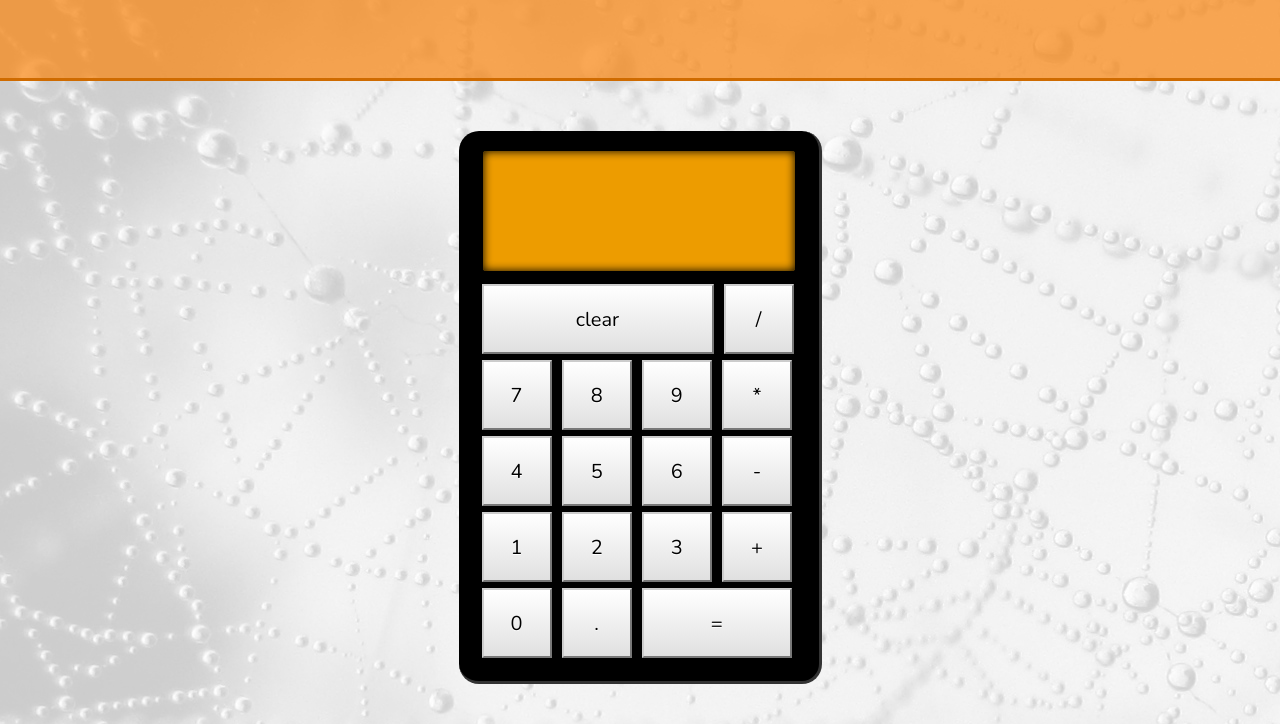
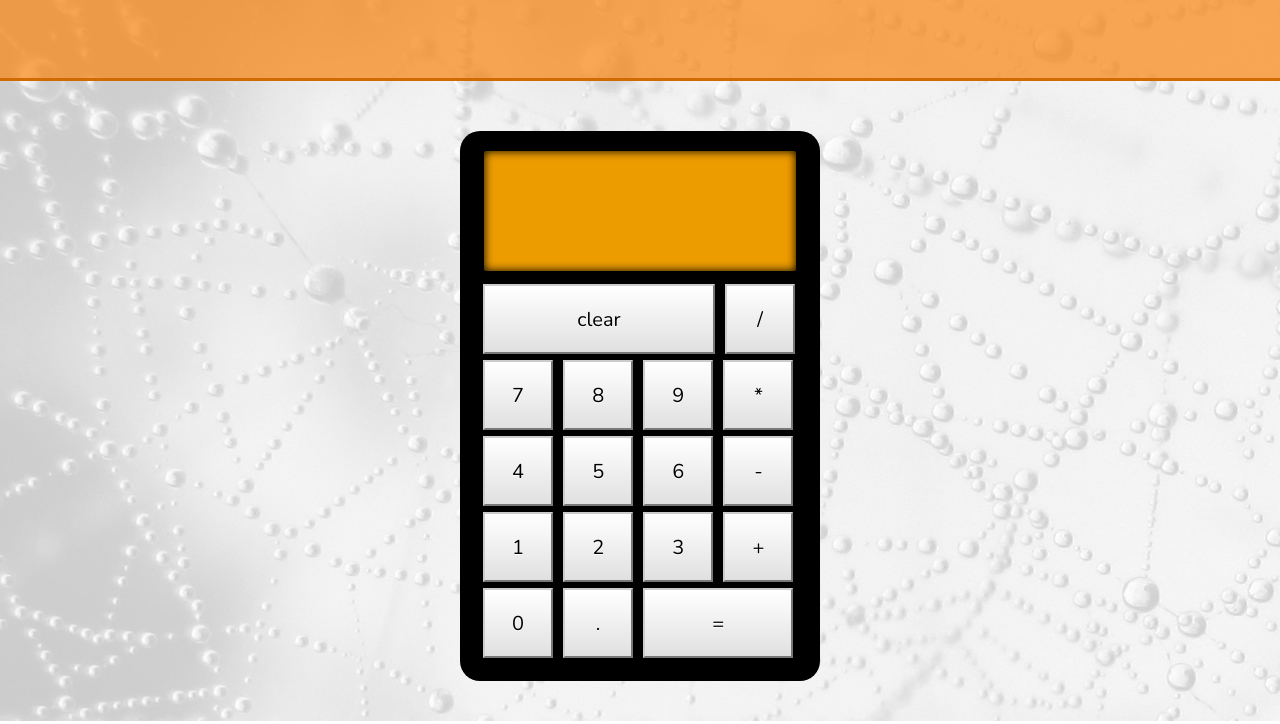
Before and after one commit to emilykeenan/calculator, a website: page public/views/index.html in a window 1280 px wide. Shown: the part 184-908 px from the top of the page. Drawn offline with nearby package versions, Linux system fonts and the light colour scheme.

Commit message:
comments

```diff
--- a/public/scripts/client.js
+++ b/public/scripts/client.js
@@ -14,7 +14,7 @@ $('.number').on('click', function() {
   appendDOM(numbers);
 });
 
-// event listener to get operator
+// event listener to get operator and put symbol on the DOM
 $('.operator').on('click', function() {
   numbers.operator = $(this).data('operator');
   appendOperator(numbers);
@@ -177,6 +177,7 @@ function appendDOM(numbers)  {
   $('#y').html(numbers.y);
 }
 
+// function to tell which operator is being called and add symbol to the DOM
 function appendOperator(numbers) {
   switch (numbers.operator) {
     case 'add':
--- a/public/styles/styles.css
+++ b/public/styles/styles.css
@@ -23,8 +23,6 @@ h1 {
   background: black;
   padding: 20px;
   border-radius: 20px;
-  border-bottom: 3px solid #333333;
-  border-right: 3px solid #333333;
 }
 
 #calculations {
--- a/routes/add.js
+++ b/routes/add.js
@@ -1,15 +1,17 @@
 var express = require('express');
 var router = express.Router();
 
+// setting empty number variable for get request
 var number = {
   result: 0
 }
 
+// addition function
 function add(x, y) {
   return x + y;
 }
 
-
+// post request for /add, takes in object with x, y, operator and does the add function on them, then sends a success status
 router.post('/', function(req, res) {
   var x = parseFloat(req.body.x);
   var y = parseFloat(req.body.y);
@@ -17,6 +19,7 @@ router.post('/', function(req, res) {
   res.sendStatus(201);
 });
 
+// get request to send the result back to the DOM
 router.get('/', function(req, res) {
   res.send(number);
 });
--- a/routes/divide.js
+++ b/routes/divide.js
@@ -1,15 +1,17 @@
 var express = require('express');
 var router = express.Router();
 
+// setting empty number variable for get request
 var number = {
   result: 0
 }
 
+// division function
 function divide(x, y) {
   return x / y;
 }
 
-
+// post request for /divide, takes in object with x, y, operator and does the divide function on them, then sends a success status
 router.post('/', function(req, res) {
   var x = parseFloat(req.body.x);
   var y = parseFloat(req.body.y);
@@ -17,6 +19,7 @@ router.post('/', function(req, res) {
   res.sendStatus(201);
 });
 
+// get request to send the result back to the DOM
 router.get('/', function(req, res) {
   res.send(number);
 });
--- a/routes/multiply.js
+++ b/routes/multiply.js
@@ -1,15 +1,17 @@
 var express = require('express');
 var router = express.Router();
 
+// setting empty number variable for get request
 var number = {
   result: 0
 }
 
+// multiplication function
 function multiply(x, y) {
   return x * y;
 }
 
-
+// post request for /multiply, takes in object with x, y, operator and does the multiply function on them, then sends a success status
 router.post('/', function(req, res) {
   var x = parseFloat(req.body.x);
   var y = parseFloat(req.body.y);
@@ -17,6 +19,7 @@ router.post('/', function(req, res) {
   res.sendStatus(201);
 });
 
+// get request to send the result back to the DOM
 router.get('/', function(req, res) {
   res.send(number);
 });
--- a/routes/subtract.js
+++ b/routes/subtract.js
@@ -1,15 +1,17 @@
 var express = require('express');
 var router = express.Router();
 
+// setting empty number variable for get request
 var number = {
   result: 0
 }
 
+// subtraction function
 function subtract(x, y) {
   return x - y;
 }
 
-
+// post request for /subtract, takes in object with x, y, operator and does the subtract function on them, then sends a success status
 router.post('/', function(req, res) {
   var x = parseFloat(req.body.x);
   var y = parseFloat(req.body.y);
@@ -18,6 +20,7 @@ router.post('/', function(req, res) {
   res.sendStatus(201);
 });
 
+// get request to send the result back to the DOM
 router.get('/', function(req, res) {
   res.send(number);
 });
```
